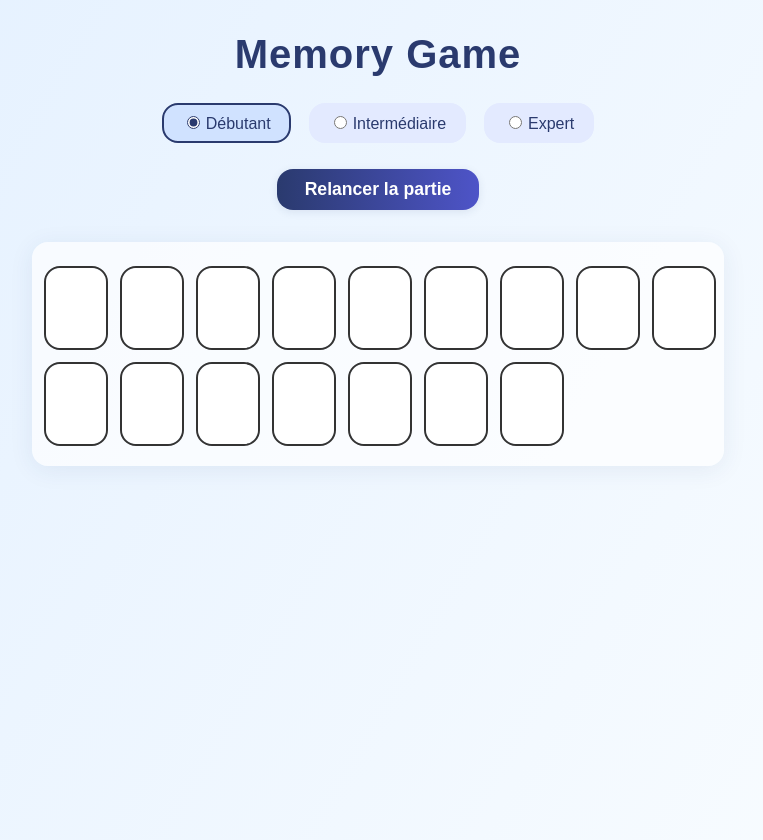
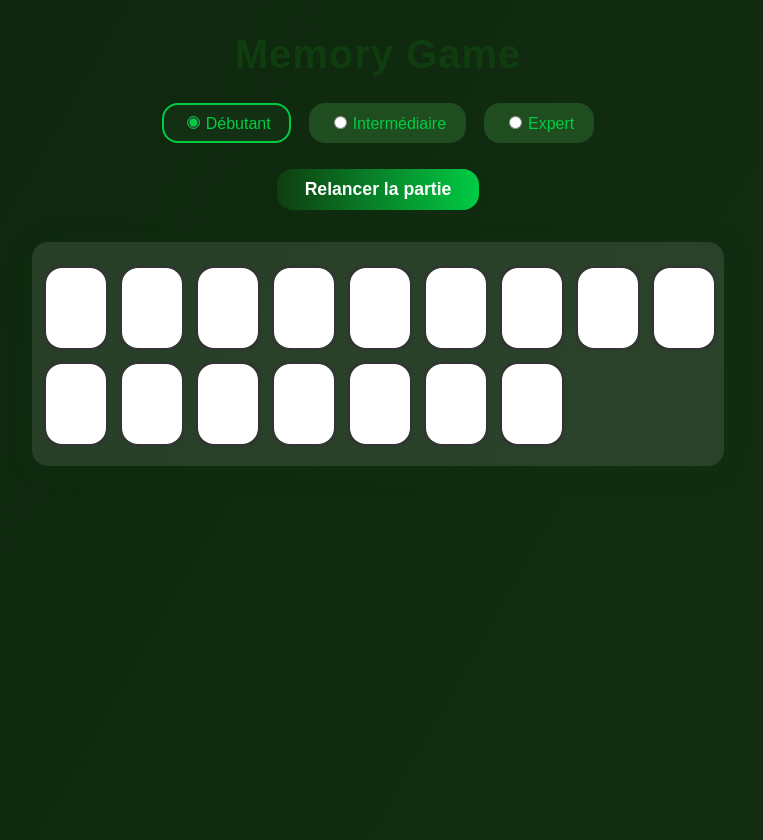
Before and after one commit to sylvain-malbon/memory-js, a React (Create React App) app: page / in a window 1280 px wide. Shown: the whole page, without its empty margins (262-1025 px from the left). Built offline with nearby package versions, Linux system fonts and the light colour scheme; the HTML template or start-up script is replaced by a standard one.

Commit message:
css vert

```diff
--- a/src/App.css
+++ b/src/App.css
@@ -3,13 +3,9 @@
   box-sizing: border-box;
 }
 
-/* Contour animé lors du flip */
-
-/* RESET DES DOUBLONS ET STRUCTURE PROPRE */
-
 /* Fond général */
 body {
-  background: linear-gradient(120deg, #e3f0ff 0%, #fafdff 100%);
+  background: linear-gradient(120deg, #0d260d 0%, #143014 100%);
   min-height: 100vh;
   margin: 0;
   font-family: sans-serif;
@@ -29,7 +25,8 @@ body {
 h1 {
   font-size: 2.5rem;
   font-weight: 700;
-  color: #2a3a6e;
+  color: #0f3d0f;
+  /* vert très foncé */
   margin-top: 32px;
   margin-bottom: 8px;
   letter-spacing: 1px;
@@ -44,24 +41,26 @@ h1 {
 }
 
 .difficulty-selector label {
-  background: #e3eaff;
+  background: #1f4d1f;
+  /* vert foncé */
   border-radius: 16px;
   padding: 8px 18px;
   font-weight: 500;
-  color: #2a3a6e;
+  color: #00cc44;
+  /* vert vif */
   cursor: pointer;
   border: 2px solid transparent;
   transition: border 0.2s, background 0.2s;
 }
 
 .difficulty-selector input[type="radio"] {
-  accent-color: #2a3a6e;
+  accent-color: #00cc44;
   margin-right: 6px;
 }
 
 .difficulty-selector label:has(input:checked) {
-  border: 2px solid #2a3a6e;
-  background: #d0e2ff;
+  border: 2px solid #00cc44;
+  background: #143014;
 }
 
 /* Plateau de jeu */
@@ -72,9 +71,9 @@ h1 {
   max-width: 720px;
   margin: 32px auto 0 auto;
   justify-items: center;
-  background: rgba(255, 255, 255, 0.7);
+  background: rgba(255, 255, 255, 0.1);
   border-radius: 16px;
-  box-shadow: 0 4px 24px rgba(42, 58, 110, 0.08);
+  box-shadow: 0 4px 24px rgba(15, 61, 15, 0.25);
   padding: 24px 12px;
 }
 
@@ -92,20 +91,24 @@ h1 {
   width: 100%;
   height: 100%;
   border: 2px solid #333;
-  transition: transform 0.5s cubic-bezier(0.4, 0.2, 0.2, 1), border-color 0.5s cubic-bezier(0.4, 0.2, 0.2, 1), box-shadow 0.5s cubic-bezier(0.4, 0.2, 0.2, 1);
+  transition: transform 0.5s cubic-bezier(0.4, 0.2, 0.2, 1),
+    border-color 0.5s cubic-bezier(0.4, 0.2, 0.2, 1),
+    box-shadow 0.5s cubic-bezier(0.4, 0.2, 0.2, 1);
   transform-style: preserve-3d;
   border-radius: 16px;
 }
 
 .card.flipped .card-inner {
-    border-color: #4e54c8;
-    box-shadow: 0 0 12px 2px #8f94fb;
+  border-color: #00cc44;
+  /* vert vif */
+  box-shadow: 0 0 12px 2px #33ff66;
+  /* vert vif clair */
   transform: rotateY(180deg);
 }
 
 /* Faces */
 .card-front,
-  .card-back {
+.card-back {
   position: absolute;
   width: 100%;
   height: 100%;
@@ -125,9 +128,9 @@ h1 {
 
 /* Face arrière */
 .card-back {
-  background: linear-gradient(135deg, #4e54c8 0%, #8f94fb 100%);
+  background: linear-gradient(135deg, #00cc44 0%, #33ff66 100%);
   transform: rotateY(180deg);
-  box-shadow: 0 2px 8px rgba(42, 58, 110, 0.10);
+  box-shadow: 0 2px 8px rgba(15, 61, 15, 0.25);
 }
 
 /* Emoji */
@@ -145,7 +148,7 @@ h1 {
 
 /* Bouton */
 button {
-  background: linear-gradient(90deg, #2a3a6e 0%, #4e54c8 100%);
+  background: linear-gradient(90deg, #0f3d0f 0%, #00cc44 100%);
   color: #fff;
   border: none;
   border-radius: 16px;
@@ -154,18 +157,20 @@ button {
   font-weight: 600;
   margin: 18px 0 0 0;
   cursor: pointer;
-  box-shadow: 0 2px 8px rgba(42, 58, 110, 0.10);
+  box-shadow: 0 2px 8px rgba(15, 61, 15, 0.25);
   transition: background 0.2s, box-shadow 0.2s;
 }
 
+/* Ajout subtil de jaune et rouge sur hover */
 button:hover {
-  background: linear-gradient(90deg, #4e54c8 0%, #2a3a6e 100%);
-  box-shadow: 0 4px 16px rgba(42, 58, 110, 0.18);
+  background: linear-gradient(90deg, #ffeb3b 0%, #ff4444 100%);
+  box-shadow: 0 4px 16px rgba(255, 68, 68, 0.4);
 }
 
 /* Message de victoire */
 .win {
-  color: #2ecc40;
+  color: #33ff66;
+  /* vert vif */
   font-size: 2rem;
   margin: 24px 0 12px 0;
   font-weight: bold;
@@ -192,7 +197,6 @@ button:hover {
   perspective: 600px;
   cursor: pointer;
   border-radius: 16px;
-  /* AJOUT */
   box-sizing: border-box;
 }
 
@@ -203,9 +207,7 @@ button:hover {
   height: 100%;
   border: 2px solid #333;
   border-radius: 16px;
-  /* cohérent */
   overflow: hidden;
-  /* AJOUT : empêche les débordements */
   transform-style: preserve-3d;
   transition: transform 0.5s cubic-bezier(0.4, 0.2, 0.2, 1),
     border-color 0.5s cubic-bezier(0.4, 0.2, 0.2, 1),
@@ -213,8 +215,8 @@ button:hover {
 }
 
 .card.flipped .card-inner {
-  border-color: #4e54c8;
-  box-shadow: 0 0 12px 2px #8f94fb;
+  border-color: #00cc44;
+  box-shadow: 0 0 12px 2px #33ff66;
   transform: rotateY(180deg);
 }
 
@@ -225,7 +227,6 @@ button:hover {
   width: 100%;
   height: 100%;
   border-radius: 16px;
-  /* cohérent */
   backface-visibility: hidden;
   display: flex;
   align-items: center;
```
